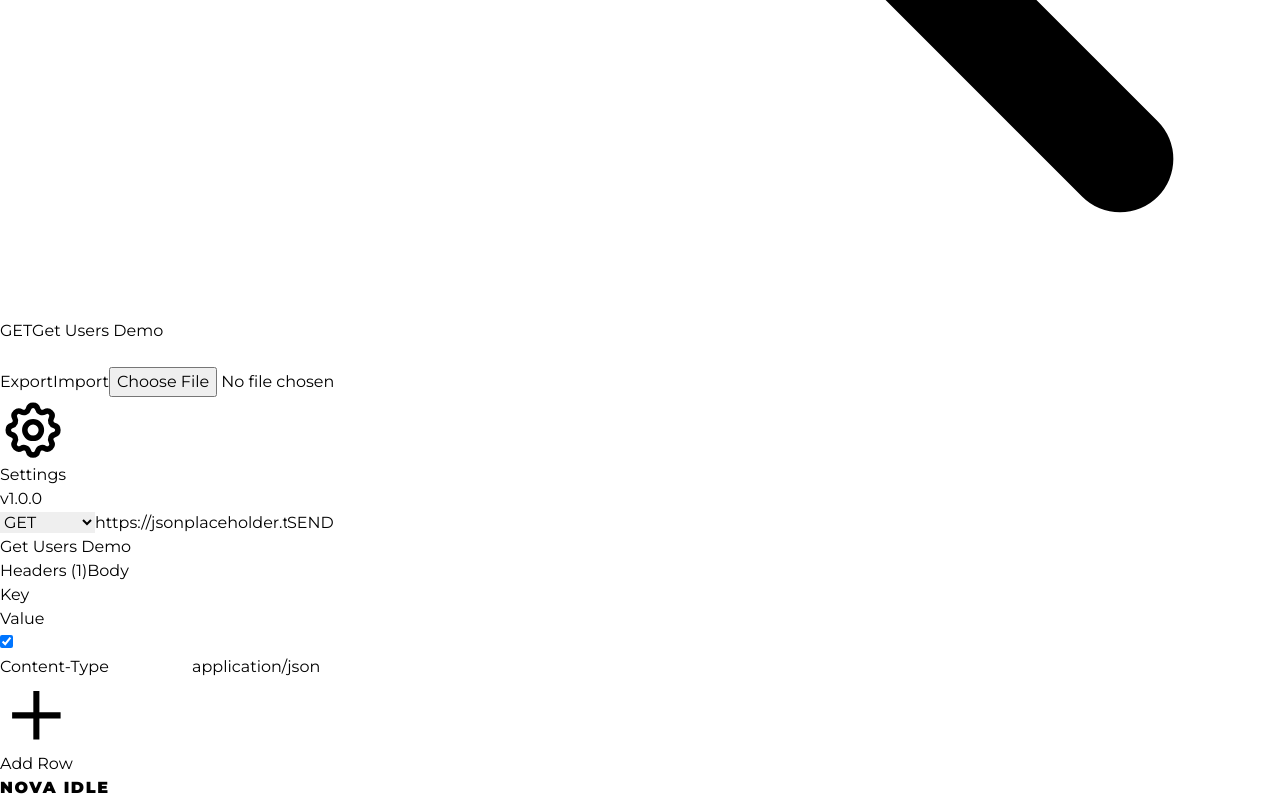
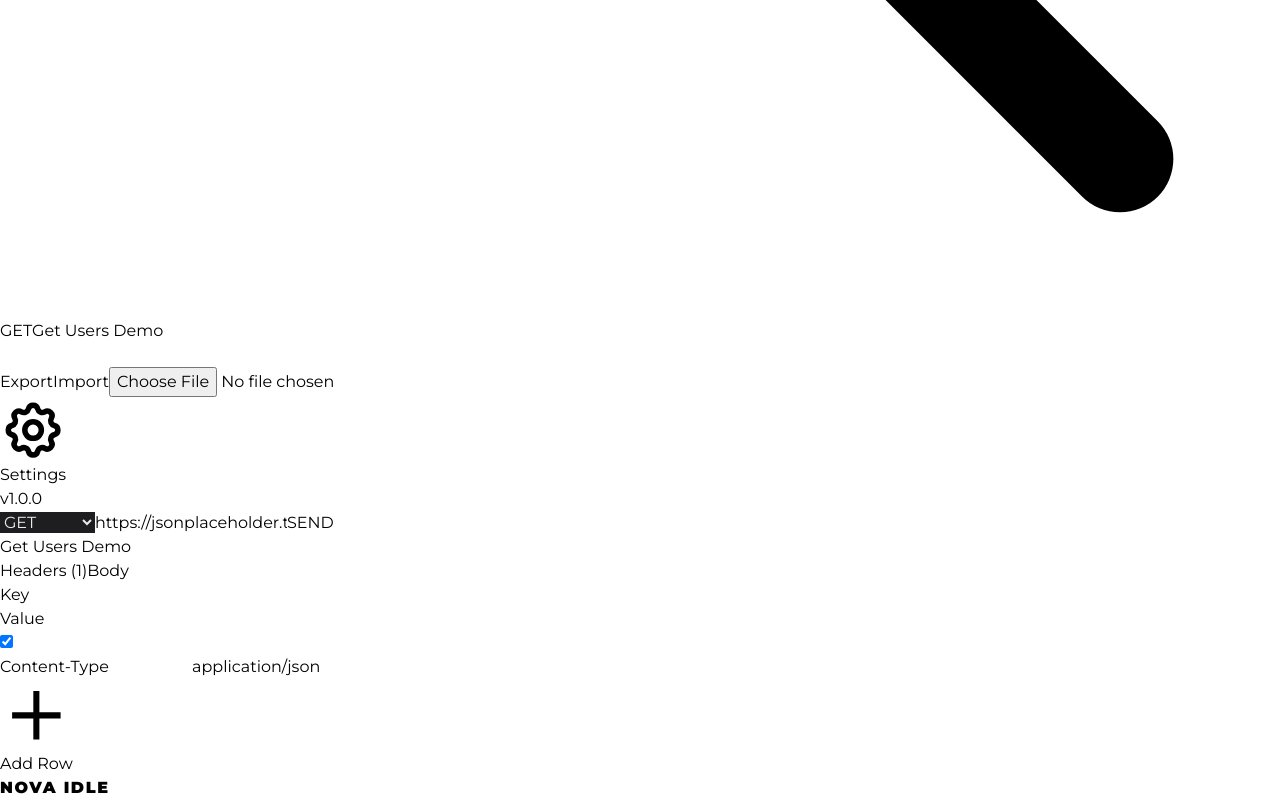
Before and after one commit to sreekeshkamath/constrictor-rest-client, a React (Vite) app in the folder web/: page / in a window 1280 px wide. Shown: the part 1033-1833 px from the top of the page. Built offline with nearby package versions, Linux system fonts and the light colour scheme; the HTML template or start-up script is replaced by a standard one.

Commit message:
Fix select dropdown text visibility on Linux builds
- Add explicit CSS rules for select and option elements
- Ensure text color (#e8eaed) is visible on dark background (#1e1e20)
- Fixes issue where HTTP method selector text disappears on Linux

```diff
--- a/web/src/index.css
+++ b/web/src/index.css
@@ -21,3 +21,19 @@ body {
 .mono {
   font-family: 'Courier New', Courier, monospace;
 }
+
+/* Fix select dropdown text visibility on Linux */
+select {
+  color: #e8eaed !important;
+  background-color: #1e1e20 !important;
+}
+
+select option {
+  color: #e8eaed !important;
+  background-color: #1e1e20 !important;
+}
+
+/* Ensure select text is visible when focused */
+select:focus {
+  color: #e8eaed !important;
+}
```
